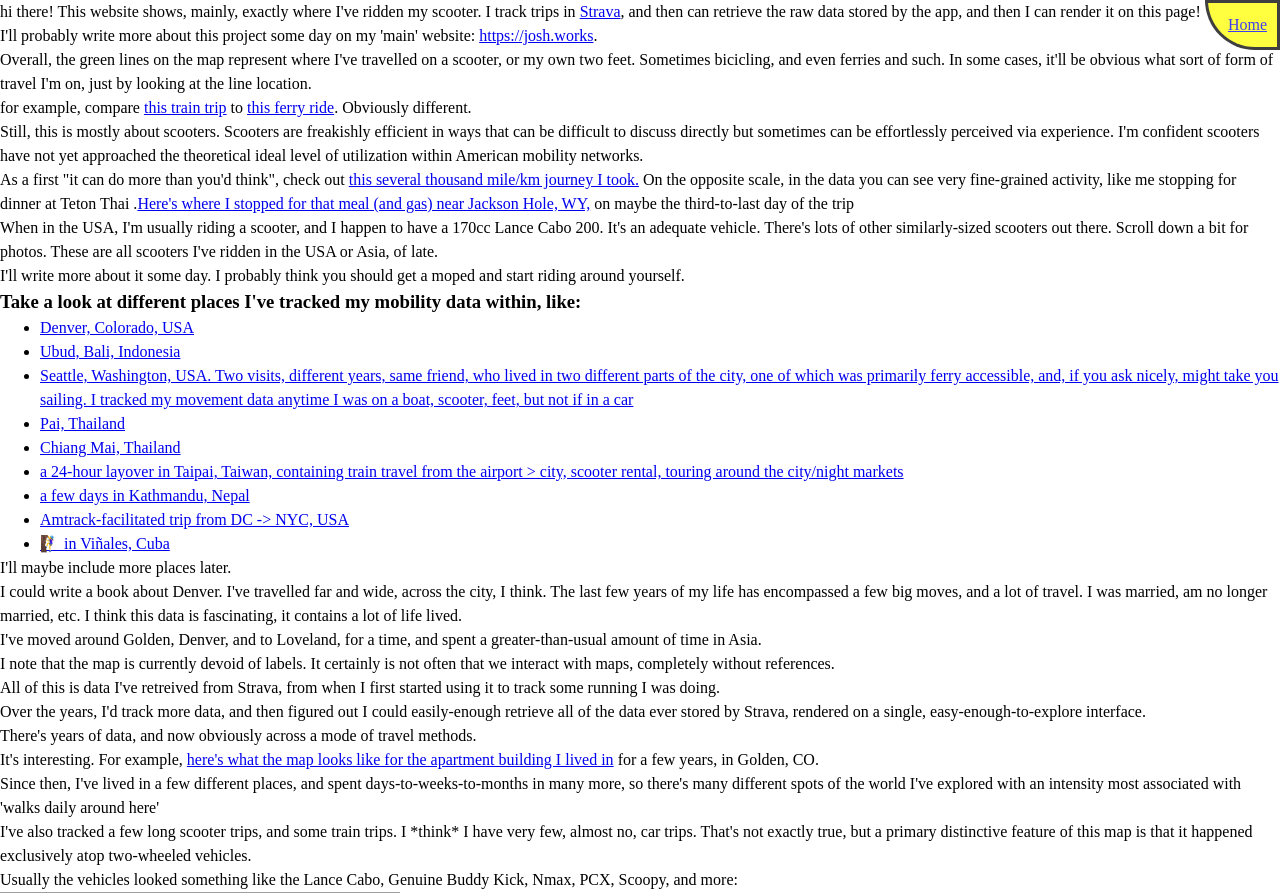
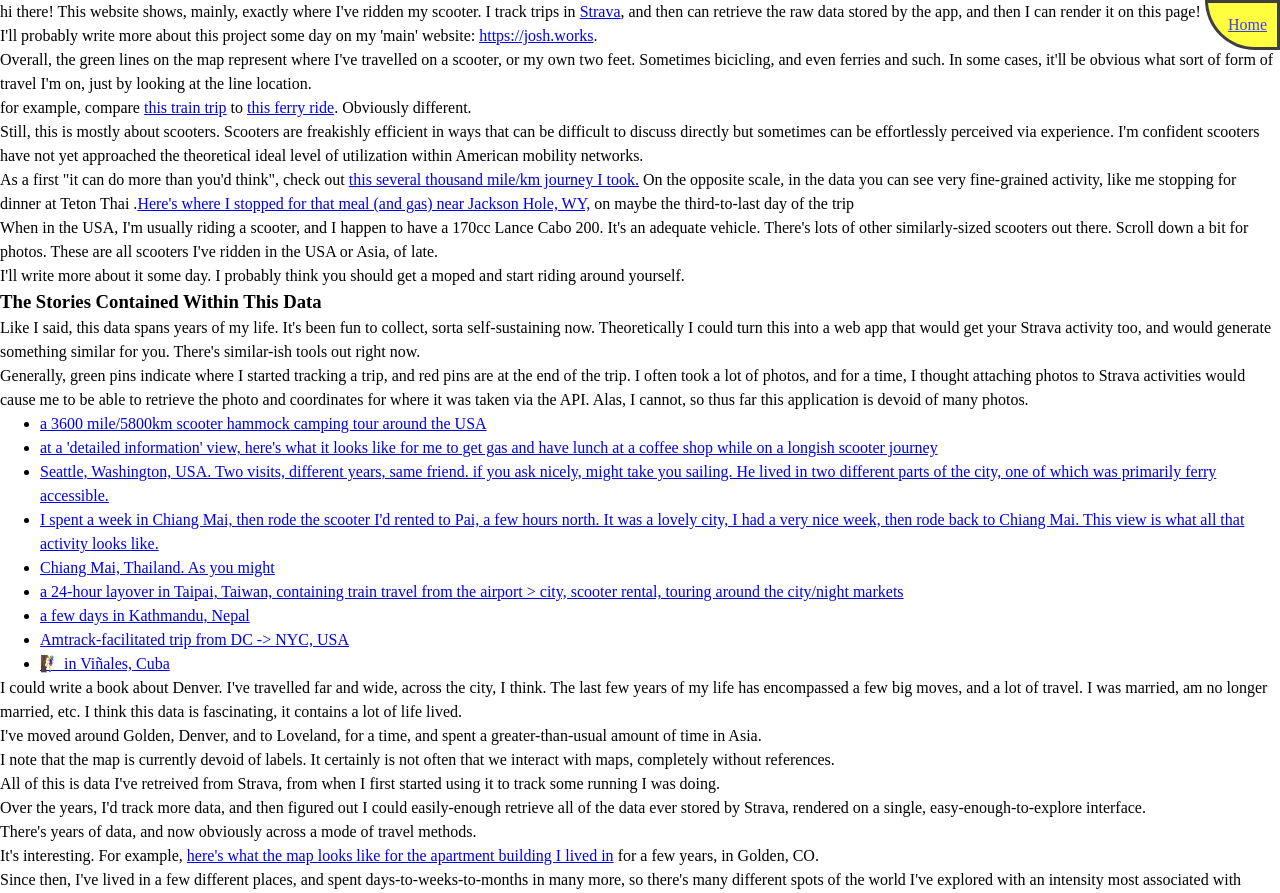
Before and after one commit to josh-works/strava_run_polylines_osm, a Flask app: page /about in a window 1280 px wide. Shown: the top 893 px of the page. Run offline with Flask 2, Linux system fonts and the light colour scheme; grey boxes are pictures that could not be loaded.

Commit message:
big updates, first embedded image, it's bad, but it's there, and hosted by Strava.

```diff
--- a/static/index.css
+++ b/static/index.css
@@ -1,3 +1,4 @@
+/* https://github.com/Leaflet/Leaflet/issues/4686\#issuecomment-476738312 */
 .leaflet-fade-anim .leaflet-tile,.leaflet-zoom-anim .leaflet-zoom-animated { will-change:auto !important; }
 
 /*
--- a/templates/about.html
+++ b/templates/about.html
@@ -21,20 +21,24 @@
       <p>I'll write more about it some day. I probably think you should get a moped and start riding around yourself.</p>
     </div>
 
-    <h3>Take a look at different places I've tracked my mobility data within, like:</h3>
+    <h3>The Stories Contained Within This Data</h3>
+
+    <p>Like I said, this data spans years of my life. It's been fun to collect, sorta self-sustaining now. Theoretically I could turn this into a web app that would get your Strava activity too, and would generate something similar for you. There's similar-ish tools out right now.</p>
+
+    <p>Generally, green pins indicate where I started tracking a trip, and red pins are at the end of the trip. I often took a lot of photos, and for a time, I thought attaching photos to Strava activities would cause me to be able to retrieve the photo and coordinates for where it was taken via the API. Alas, I cannot, so thus far this application is devoid of many photos.</p>
     <ul>
-      <li><a href="/?latlng=39.72927165246686, -105.00802723474892">Denver, Colorado, USA</a></li>
-      <li><a href="/?latlng=-8.506786197265994,115.26236578460734">Ubud, Bali, Indonesia</a></li>
-      <li><a href="/?latlng=47.60172493284988,-122.33900705633255">Seattle, Washington, USA. Two visits, different years, same friend, who lived in two different parts of the city, one of which was primarily ferry accessible, and, if you ask nicely, might take you sailing. I tracked my movement data anytime I was on a boat, scooter, feet, but not if in a car</a></li>
-      <li><a href="/?latlng=19.36028774857446,98.44101216617672">Pai, Thailand</a></li>
-      <li><a href="/?latlng=18.78535937701283,98.99485133328339">Chiang Mai, Thailand</a></li>
+      <li><a href="/?zoom=5&latlng=45.890468, -115.880463">a 3600 mile/5800km scooter hammock camping tour around the USA</a></li>
+      <li><a href="/?zoom=19&latlng=50.691455, -121.937397">at a 'detailed information' view, here's what it looks like for me to get gas and have lunch at a coffee shop while on a longish scooter journey</a></li>
+      <li><a href="/?zoom=19&latlng=50.691455, -121.937397">Seattle, Washington, USA. Two visits, different years, same friend. if you ask nicely, might take you sailing. He lived in two different parts of the city, one of which was primarily ferry accessible.</a></li>
+      <li><a href="/?zoom=10&latlng=19.142406, 98.678621">I spent a week in Chiang Mai, then rode the scooter I'd rented to Pai, a few hours north. It was a lovely city, I had a very nice week, then rode back to Chiang Mai. This view is what all that activity looks like.</a></li>
+      <li><a href="/?latlng=18.78535937701283,98.99485133328339">Chiang Mai, Thailand. As you might </a></li>
       <li><a href="/?latlng=25.049322875777623,121.5149019061664">a 24-hour layover in Taipai, Taiwan, containing train travel from the airport > city, scooter rental, touring around the city/night markets</a></li>
       <li><a href="/?latlng=27.71477455315837,85.31205826372452">a few days in Kathmandu, Nepal</a></li>
       <li><a href="/?latlng=40.76448082008763,-73.97905681018185">Amtrack-facilitated trip from DC -> NYC, USA</a></li>
       <li><a href="/?latlng=22.615623090684668,-83.71015545648831">🧗‍♀️ in Viñales, Cuba</a></li>
     </ul>
 
-    I'll maybe include more places later.
+
 
     <p>I could write a book about Denver. I've travelled far and wide, across the city, I think. The last few years of my life has encompassed a few big moves, and a lot of travel. I was married, am no longer married, etc. I think this data is fascinating, it contains a lot of life lived.</p>
 
```
Also changed, not shown: templates/leaflet.html (+8 -0 lines), images/2024-01-12 at 12.07 AM.png (added), images/2024-01-12 at 12.11 AM.png (added), images/2024-01-12 at 12.12 AM.png (added), readme.md.
